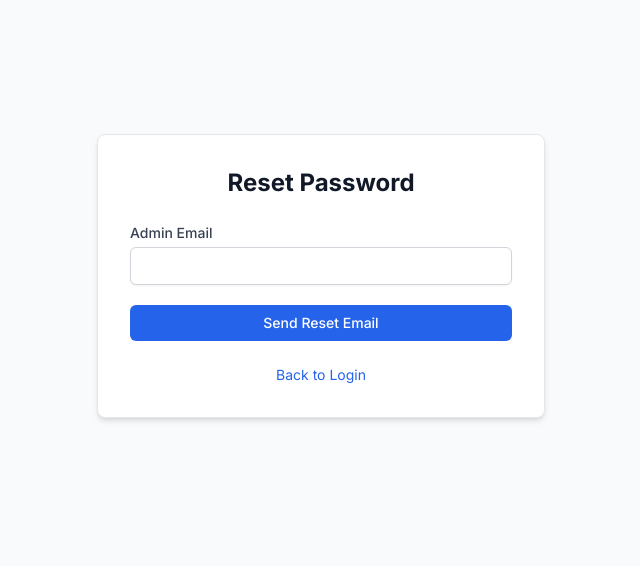
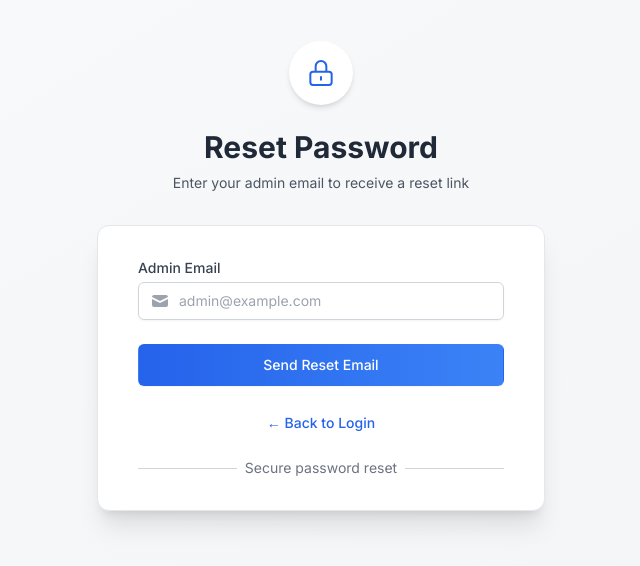
Before and after one commit to shahjalal-mahmud/portfolio-nag-sir, a React (Vite) app: page /forgot-password in a window 1280 px wide. Shown: the part 124-690 px from the top of the page, without its empty margins (319-959 px from the left). Built offline with nearby package versions, Linux system fonts and the light colour scheme; no server answers.

Commit message:
Improved login and forget pass page

```diff
--- a/src/pages/ForgotPassword.jsx
+++ b/src/pages/ForgotPassword.jsx
@@ -1,16 +1,22 @@
-// src/pages/ForgotPassword.jsx
 import { useState } from "react";
 import { sendPasswordResetEmail } from "firebase/auth";
 import { auth } from "../firebase";
 import { useNavigate } from "react-router-dom";
+import Toast from "../components/common/Toast";
 
-const TEACHER_EMAIL = "mahmud.nubtk@gmail.com"; // Your teacher's email
+const AUTHORIZED_EMAILS = [
+  "mahmud.nubtk@gmail.com",
+  "anindyanag@ieee.org"
+];
 
 const ForgotPassword = () => {
   const [email, setEmail] = useState("");
   const [message, setMessage] = useState("");
   const [error, setError] = useState("");
   const [loading, setLoading] = useState(false);
+  const [showToast, setShowToast] = useState(false);
+  const [toastMessage, setToastMessage] = useState("");
+  const [toastType, setToastType] = useState("");
   const navigate = useNavigate();
 
   const handleReset = async (e) => {
@@ -19,8 +25,11 @@ const ForgotPassword = () => {
     setError("");
     setLoading(true);
 
-    if (email !== TEACHER_EMAIL) {
-      setError("Only the authorized teacher can reset the password.");
+    if (!AUTHORIZED_EMAILS.includes(email)) {
+      setError("Only authorized admins can reset the password.");
+      setToastMessage("Only authorized admins can reset the password.");
+      setToastType("error");
+      setShowToast(true);
       setLoading(false);
       return;
     }
@@ -28,51 +37,197 @@ const ForgotPassword = () => {
     try {
       await sendPasswordResetEmail(auth, email);
       setMessage("Password reset email sent. Please check your inbox.");
+      setToastMessage("Password reset email sent. Please check your inbox.");
+      setToastType("success");
+      setShowToast(true);
     } catch (err) {
       setError(err.message || "Failed to send reset email.");
+      setToastMessage(err.message || "Failed to send reset email.");
+      setToastType("error");
+      setShowToast(true);
     } finally {
       setLoading(false);
     }
   };
 
   return (
-    <div className="min-h-screen flex items-center justify-center bg-gray-50 px-4">
-      <div className="max-w-md w-full bg-white p-8 border border-gray-200 rounded-lg shadow-md">
-        <h2 className="text-2xl font-bold text-gray-900 mb-6 text-center">Reset Password</h2>
+    <div className="min-h-screen bg-gradient-to-br from-gray-50 to-gray-100 flex flex-col justify-center py-12 sm:px-6 lg:px-8">
+      {/* Toast Notification */}
+      {showToast && (
+        <Toast
+          message={toastMessage}
+          type={toastType}
+          onClose={() => setShowToast(false)}
+        />
+      )}
 
-        {message && <div className="text-green-600 mb-4 text-sm">{message}</div>}
-        {error && <div className="text-red-600 mb-4 text-sm">{error}</div>}
+      <div className="sm:mx-auto sm:w-full sm:max-w-md">
+        <div className="flex justify-center">
+          <div className="w-16 h-16 rounded-full bg-white shadow-md flex items-center justify-center">
+            <svg
+              xmlns="http://www.w3.org/2000/svg"
+              className="h-8 w-8 text-blue-600"
+              fill="none"
+              viewBox="0 0 24 24"
+              stroke="currentColor"
+              strokeWidth={1.5}
+            >
+              <path
+                strokeLinecap="round"
+                strokeLinejoin="round"
+                d="M12 15v2m-6 4h12a2 2 0 002-2v-6a2 2 0 00-2-2H6a2 2 0 00-2 2v6a2 2 0 002 2zm10-10V7a4 4 0 00-8 0v4h8z"
+              />
+            </svg>
+          </div>
+        </div>
+        <h2 className="mt-6 text-center text-3xl font-bold text-gray-800">
+          Reset Password
+        </h2>
+        <p className="mt-2 text-center text-sm text-gray-600">
+          Enter your admin email to receive a reset link
+        </p>
+      </div>
 
-        <form onSubmit={handleReset} className="space-y-5">
+      <div className="mt-8 sm:mx-auto sm:w-full sm:max-w-md">
+        <div className="bg-white py-8 px-6 shadow-xl rounded-xl sm:px-10 border border-gray-200">
+          {error && (
+            <div className="mb-4 bg-red-50 border-l-4 border-red-500 p-4 rounded">
+              <div className="flex">
+                <div className="flex-shrink-0">
+                  <svg
+                    className="h-5 w-5 text-red-500"
+                    xmlns="http://www.w3.org/2000/svg"
+                    viewBox="0 0 20 20"
+                    fill="currentColor"
+                  >
+                    <path
+                      fillRule="evenodd"
+                      d="M10 18a8 8 0 100-16 8 8 0 000 16zM8.707 7.293a1 1 0 00-1.414 1.414L8.586 10l-1.293 1.293a1 1 0 101.414 1.414L10 11.414l1.293 1.293a1 1 0 001.414-1.414L11.414 10l1.293-1.293a1 1 0 00-1.414-1.414L10 8.586 8.707 7.293z"
+                      clipRule="evenodd"
+                    />
+                  </svg>
+                </div>
+                <div className="ml-3">
+                  <p className="text-sm text-red-700">{error}</p>
+                </div>
+              </div>
+            </div>
+          )}
+
+          {message && (
+            <div className="mb-4 bg-green-50 border-l-4 border-green-500 p-4 rounded">
+              <div className="flex">
+                <div className="flex-shrink-0">
+                  <svg
+                    className="h-5 w-5 text-green-500"
+                    xmlns="http://www.w3.org/2000/svg"
+                    viewBox="0 0 20 20"
+                    fill="currentColor"
+                  >
+                    <path
+                      fillRule="evenodd"
+                      d="M10 18a8 8 0 100-16 8 8 0 000 16zm3.707-9.293a1 1 0 00-1.414-1.414L9 10.586 7.707 9.293a1 1 0 00-1.414 1.414l2 2a1 1 0 001.414 0l4-4z"
+                      clipRule="evenodd"
+                    />
+                  </svg>
+                </div>
+                <div className="ml-3">
+                  <p className="text-sm text-green-700">{message}</p>
+                </div>
+              </div>
+            </div>
+          )}
+
+          <form onSubmit={handleReset} className="space-y-6">
             <div>
-            <label className="block text-sm font-medium text-gray-700 mb-1">Admin Email</label>
+              <label htmlFor="email" className="block text-sm font-medium text-gray-700">
+                Admin Email
+              </label>
+              <div className="mt-1 relative rounded-md shadow-sm">
+                <div className="absolute inset-y-0 left-0 pl-3 flex items-center pointer-events-none">
+                  <svg
+                    className="h-5 w-5 text-gray-400"
+                    xmlns="http://www.w3.org/2000/svg"
+                    viewBox="0 0 20 20"
+                    fill="currentColor"
+                  >
+                    <path d="M2.003 5.884L10 9.882l7.997-3.998A2 2 0 0016 4H4a2 2 0 00-1.997 1.884z" />
+                    <path d="M18 8.118l-8 4-8-4V14a2 2 0 002 2h12a2 2 0 002-2V8.118z" />
+                  </svg>
+                </div>
                 <input
+                  id="email"
+                  name="email"
                   type="email"
-              className="w-full px-4 py-2 border border-gray-300 rounded-md shadow-sm focus:ring-blue-500 focus:border-blue-500 text-sm"
+                  required
                   value={email}
                   onChange={(e) => setEmail(e.target.value)}
-              required
+                  className="focus:ring-blue-500 focus:border-blue-500 block w-full pl-10 sm:text-sm border-gray-300 rounded-md py-2 border"
+                  placeholder="admin@example.com"
                 />
               </div>
+            </div>
 
+            <div>
               <button
                 type="submit"
                 disabled={loading}
-            className={`w-full py-2 px-4 text-white bg-blue-600 hover:bg-blue-700 rounded-md text-sm font-medium transition ${
-              loading ? "opacity-60 cursor-not-allowed" : ""
+                className={`w-full flex justify-center py-2.5 px-4 border border-transparent rounded-md shadow-sm text-sm font-medium text-white bg-gradient-to-r from-blue-600 to-blue-500 hover:from-blue-700 hover:to-blue-600 focus:outline-none focus:ring-2 focus:ring-offset-2 focus:ring-blue-500 transition-all duration-200 ${
+                  loading ? "opacity-80 cursor-not-allowed" : ""
                 }`}
               >
-            {loading ? "Sending..." : "Send Reset Email"}
+                {loading ? (
+                  <>
+                    <svg
+                      className="animate-spin -ml-1 mr-3 h-5 w-5 text-white"
+                      xmlns="http://www.w3.org/2000/svg"
+                      fill="none"
+                      viewBox="0 0 24 24"
+                    >
+                      <circle
+                        className="opacity-25"
+                        cx="12"
+                        cy="12"
+                        r="10"
+                        stroke="currentColor"
+                        strokeWidth="4"
+                      ></circle>
+                      <path
+                        className="opacity-75"
+                        fill="currentColor"
+                        d="M4 12a8 8 0 018-8V0C5.373 0 0 5.373 0 12h4zm2 5.291A7.962 7.962 0 014 12H0c0 3.042 1.135 5.824 3 7.938l3-2.647z"
+                      ></path>
+                    </svg>
+                    Sending...
+                  </>
+                ) : (
+                  "Send Reset Email"
+                )}
               </button>
+            </div>
           </form>
 
-        <div className="mt-6 text-sm text-center">
+          <div className="mt-6 text-center">
             <button
               onClick={() => navigate("/login")}
-            className="text-blue-600 hover:underline"
+              className="text-sm font-medium text-blue-600 hover:text-blue-500 transition-colors duration-200"
             >
-            Back to Login
+              ← Back to Login
             </button>
+          </div>
+
+          <div className="mt-6">
+            <div className="relative">
+              <div className="absolute inset-0 flex items-center">
+                <div className="w-full border-t border-gray-300"></div>
+              </div>
+              <div className="relative flex justify-center text-sm">
+                <span className="px-2 bg-white text-gray-500">
+                  Secure password reset
+                </span>
+              </div>
+            </div>
+          </div>
         </div>
       </div>
     </div>
--- a/src/pages/Login.jsx
+++ b/src/pages/Login.jsx
@@ -2,12 +2,16 @@ import { useState } from "react";
 import { useNavigate } from "react-router-dom";
 import { Link } from "react-router-dom";
 import { useAuth } from "../context/useAuth";
+import Toast from "../components/common/Toast";
 
 const Login = () => {
     const [email, setEmail] = useState("");
     const [password, setPassword] = useState("");
     const [error, setError] = useState("");
     const [loading, setLoading] = useState(false);
+    const [showToast, setShowToast] = useState(false);
+    const [toastMessage, setToastMessage] = useState("");
+    const [toastType, setToastType] = useState("");
     const navigate = useNavigate();
     const { login } = useAuth();
 
@@ -18,37 +22,53 @@ const Login = () => {
 
         try {
             await login(email, password);
-            navigate("/");
+            setToastMessage("Login successful! Redirecting...");
+            setToastType("success");
+            setShowToast(true);
+            setTimeout(() => {
+                navigate("/");
+            }, 1500);
         } catch (err) {
             setError(err.message || "Invalid email or password");
+            setToastMessage(err.message || "Login failed. Please try again.");
+            setToastType("error");
+            setShowToast(true);
         } finally {
             setLoading(false);
         }
     };
 
+    return (
+        <div className="min-h-screen bg-gradient-to-br from-gray-50 to-gray-100 flex flex-col justify-center py-12 sm:px-6 lg:px-8">
+            {/* Toast Notification */}
+            {showToast && (
+                <Toast
+                    message={toastMessage}
+                    type={toastType}
+                    onClose={() => setShowToast(false)}
+                />
+            )}
 
-    return (
-        <div className="min-h-screen bg-gray-50 flex flex-col justify-center py-12 sm:px-6 lg:px-8">
             <div className="sm:mx-auto sm:w-full sm:max-w-md">
                 <div className="flex justify-center">
-                    <div className="w-16 h-16 rounded-full bg-blue-100 flex items-center justify-center">
+                    <div className="w-20 h-20 rounded-full bg-white shadow-md flex items-center justify-center">
                         <svg
                             xmlns="http://www.w3.org/2000/svg"
-                            className="h-8 w-8 text-blue-600"
+                            className="h-10 w-10 text-blue-600"
                             fill="none"
                             viewBox="0 0 24 24"
                             stroke="currentColor"
+                            strokeWidth={1.5}
                         >
                             <path
                                 strokeLinecap="round"
                                 strokeLinejoin="round"
-                                strokeWidth={2}
                                 d="M16 7a4 4 0 11-8 0 4 4 0 018 0zM12 14a7 7 0 00-7 7h14a7 7 0 00-7-7z"
                             />
                         </svg>
                     </div>
                 </div>
-                <h2 className="mt-6 text-center text-3xl font-extrabold text-gray-900">
+                <h2 className="mt-6 text-center text-3xl font-bold text-gray-800">
                     Admin Portal
                 </h2>
                 <p className="mt-2 text-center text-sm text-gray-600">
@@ -57,9 +77,9 @@ const Login = () => {
             </div>
 
             <div className="mt-8 sm:mx-auto sm:w-full sm:max-w-md">
-                <div className="bg-white py-8 px-4 shadow-lg sm:rounded-lg sm:px-10 border border-gray-100">
+                <div className="bg-white py-8 px-6 shadow-xl rounded-xl sm:px-10 border border-gray-200">
                     {error && (
-                        <div className="mb-4 bg-red-50 border-l-4 border-red-500 p-4">
+                        <div className="mb-4 bg-red-50 border-l-4 border-red-500 p-4 rounded">
                             <div className="flex">
                                 <div className="flex-shrink-0">
                                     <svg
@@ -87,7 +107,18 @@ const Login = () => {
                             <label htmlFor="email" className="block text-sm font-medium text-gray-700">
                                 Admin Email
                             </label>
-                            <div className="mt-1">
+                            <div className="mt-1 relative rounded-md shadow-sm">
+                                <div className="absolute inset-y-0 left-0 pl-3 flex items-center pointer-events-none">
+                                    <svg
+                                        className="h-5 w-5 text-gray-400"
+                                        xmlns="http://www.w3.org/2000/svg"
+                                        viewBox="0 0 20 20"
+                                        fill="currentColor"
+                                    >
+                                        <path d="M2.003 5.884L10 9.882l7.997-3.998A2 2 0 0016 4H4a2 2 0 00-1.997 1.884z" />
+                                        <path d="M18 8.118l-8 4-8-4V14a2 2 0 002 2h12a2 2 0 002-2V8.118z" />
+                                    </svg>
+                                </div>
                                 <input
                                     id="email"
                                     name="email"
@@ -95,7 +126,8 @@ const Login = () => {
                                     required
                                     value={email}
                                     onChange={(e) => setEmail(e.target.value)}
-                                    className="appearance-none block w-full px-3 py-2 border border-gray-300 rounded-md shadow-sm placeholder-gray-400 focus:outline-none focus:ring-blue-500 focus:border-blue-500 sm:text-sm"
+                                    className="focus:ring-blue-500 focus:border-blue-500 block w-full pl-10 sm:text-sm border-gray-300 rounded-md py-2 border"
+                                    placeholder="you@example.com"
                                 />
                             </div>
                         </div>
@@ -107,7 +139,21 @@ const Login = () => {
                             >
                                 Admin Password
                             </label>
-                            <div className="mt-1">
+                            <div className="mt-1 relative rounded-md shadow-sm">
+                                <div className="absolute inset-y-0 left-0 pl-3 flex items-center pointer-events-none">
+                                    <svg
+                                        className="h-5 w-5 text-gray-400"
+                                        xmlns="http://www.w3.org/2000/svg"
+                                        viewBox="0 0 20 20"
+                                        fill="currentColor"
+                                    >
+                                        <path
+                                            fillRule="evenodd"
+                                            d="M5 9V7a5 5 0 0110 0v2a2 2 0 012 2v5a2 2 0 01-2 2H5a2 2 0 01-2-2v-5a2 2 0 012-2zm8-2v2H7V7a3 3 0 016 0z"
+                                            clipRule="evenodd"
+                                        />
+                                    </svg>
+                                </div>
                                 <input
                                     id="password"
                                     name="password"
@@ -116,7 +162,8 @@ const Login = () => {
                                     required
                                     value={password}
                                     onChange={(e) => setPassword(e.target.value)}
-                                    className="appearance-none block w-full px-3 py-2 border border-gray-300 rounded-md shadow-sm placeholder-gray-400 focus:outline-none focus:ring-blue-500 focus:border-blue-500 sm:text-sm"
+                                    className="focus:ring-blue-500 focus:border-blue-500 block w-full pl-10 sm:text-sm border-gray-300 rounded-md py-2 border"
+                                    placeholder="••••••••"
                                 />
                             </div>
                         </div>
@@ -138,7 +185,7 @@ const Login = () => {
                             </div>
 
                             <div className="text-sm">
-                                <Link to="/forgot-password" className="font-medium text-blue-600 hover:text-blue-500">
+                                <Link to="/forgot-password" className="font-medium text-blue-600 hover:text-blue-500 transition-colors duration-200">
                                     Forgot password?
                                 </Link>
                             </div>
@@ -148,7 +195,7 @@ const Login = () => {
                             <button
                                 type="submit"
                                 disabled={loading}
-                                className={`w-full flex justify-center py-2 px-4 border border-transparent rounded-md shadow-sm text-sm font-medium text-white bg-blue-600 hover:bg-blue-700 focus:outline-none focus:ring-2 focus:ring-offset-2 focus:ring-blue-500 ${loading ? "opacity-70 cursor-not-allowed" : ""
+                                className={`w-full flex justify-center py-2.5 px-4 border border-transparent rounded-md shadow-sm text-sm font-medium text-white bg-gradient-to-r from-blue-600 to-blue-500 hover:from-blue-700 hover:to-blue-600 focus:outline-none focus:ring-2 focus:ring-offset-2 focus:ring-blue-500 transition-all duration-200 ${loading ? "opacity-80 cursor-not-allowed" : ""
                                     }`}
                             >
                                 {loading ? (
@@ -181,6 +228,19 @@ const Login = () => {
                             </button>
                         </div>
                     </form>
+
+                    <div className="mt-6">
+                        <div className="relative">
+                            <div className="absolute inset-0 flex items-center">
+                                <div className="w-full border-t border-gray-300"></div>
+                            </div>
+                            <div className="relative flex justify-center text-sm">
+                                <span className="px-2 bg-white text-gray-500">
+                                    Secure login with encryption
+                                </span>
+                            </div>
+                        </div>
+                    </div>
                 </div>
             </div>
         </div>
```
Lines whose indentation alone changed are shown as unchanged.
